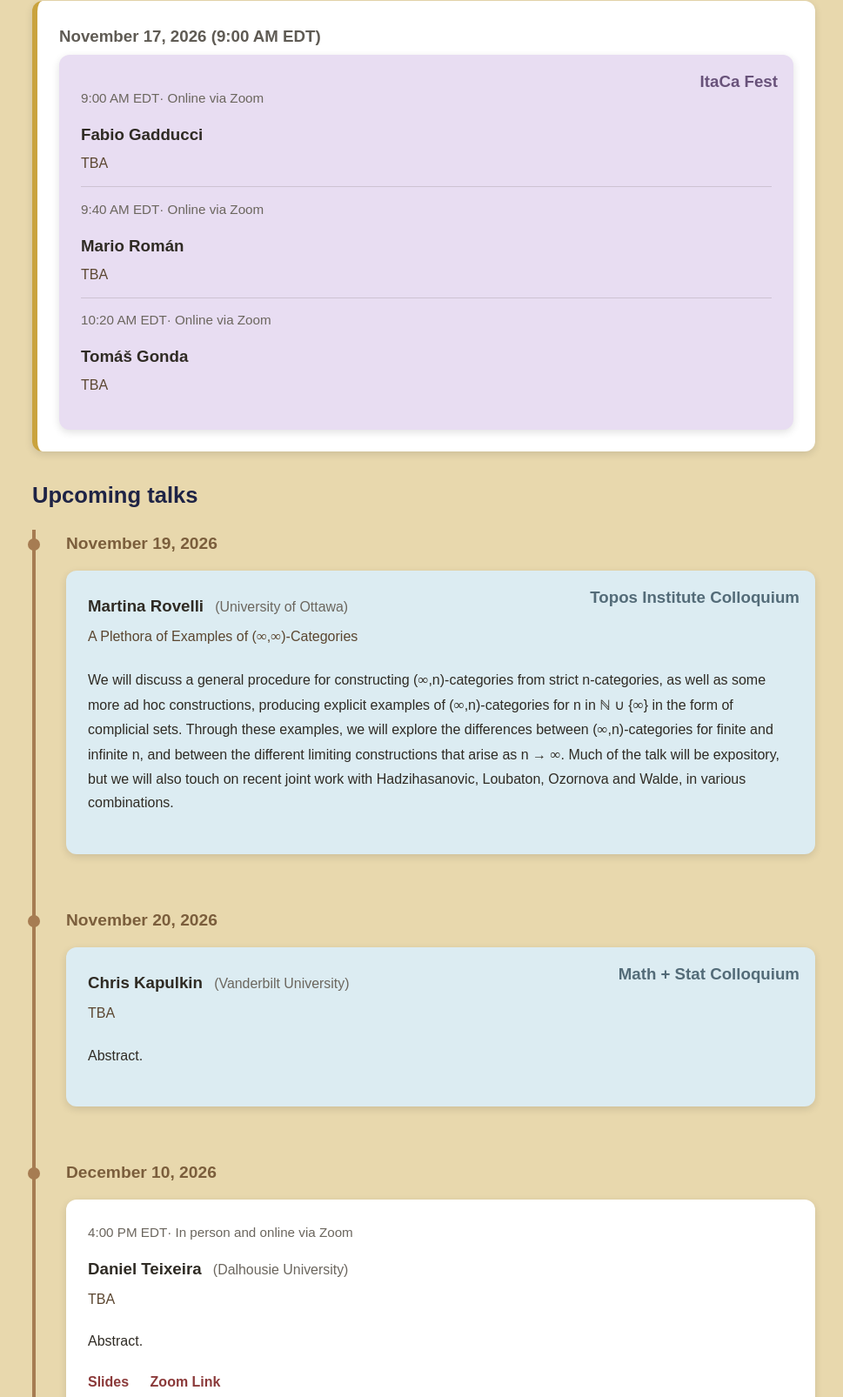
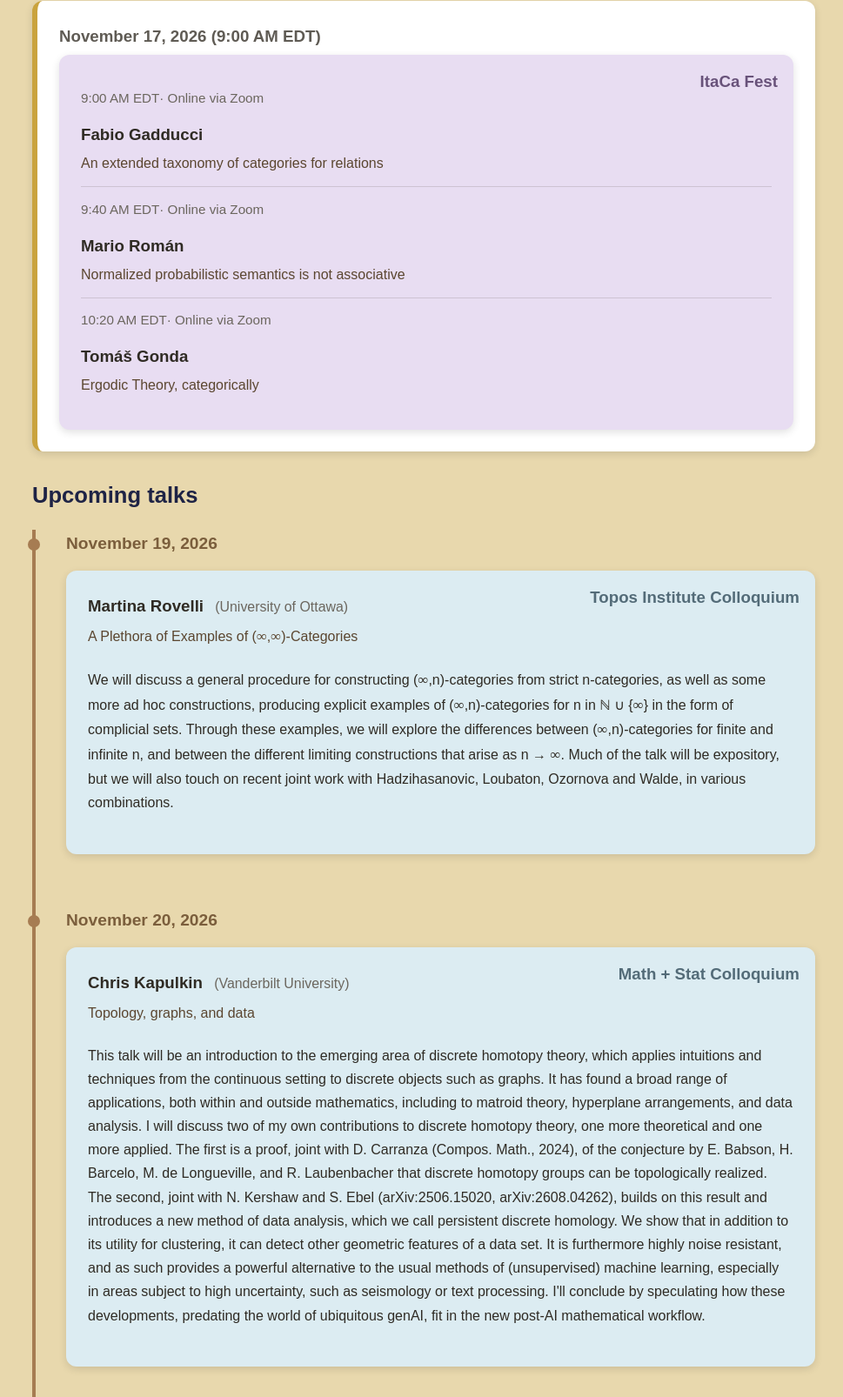
Before and after one commit to sluneia/ottawa-logic-cat-seminar, a plain HTML site: page index.html in a window 1280 px wide. Shown: the part 1122-2728 px from the top of the page at 87% size, without its empty margins (153-1122 px from the left). Drawn offline with Linux system fonts and the light colour scheme.

Commit message:
Added abstract

```diff
--- a/index.html
+++ b/index.html
@@ -197,21 +197,21 @@ and I will present some of them.
     9:00 AM EDT· Online via Zoom
   </p>
 <h3>Fabio Gadducci</h3>
-<h4>TBA</h4>
+<h4>An extended taxonomy of categories for relations</h4>
 </div>
 <div class="itaca-talk">
   <p class="talk-info">
     9:40 AM EDT· Online via Zoom
   </p>
 <h3>Mario Román</h3>
-<h4>TBA</h4>
+<h4>Normalized probabilistic semantics is not associative</h4>
 </div>
 <div class="itaca-talk">
   <p class="talk-info">
     10:20 AM EDT· Online via Zoom
   </p>
 <h3>Tomáš Gonda</h3>
-<h4>TBA</h4>
+<h4>Ergodic Theory, categorically</h4>
 </div>
 </div>
 </div>
@@ -270,9 +270,11 @@ November 20, 2026
   <a href="https://kkapulkin.github.io/" class="speaker-link" target="_blank" rel="noopener noreferrer"> Chris Kapulkin </a>
   <span class="institution">(Vanderbilt University)</span>
 </h3>
-<h4>TBA</h4>
+<h4>Topology, graphs, and data </h4>
 <p>
-Abstract.
+This talk will be an introduction to the emerging area of discrete homotopy theory, which applies intuitions and techniques from the continuous setting to discrete objects such as graphs. It has found a broad range of applications, both within and outside mathematics, including to matroid theory, hyperplane arrangements, and data analysis.
+I will discuss two of my own contributions to discrete homotopy theory, one more theoretical and one more applied. The first is a proof, joint with D. Carranza (Compos. Math., 2024), of the conjecture by E. Babson, H. Barcelo, M. de Longueville, and R. Laubenbacher that discrete homotopy groups can be topologically realized. The second, joint with N. Kershaw and S. Ebel (arXiv:2506.15020, arXiv:2608.04262), builds on this result and introduces a new method of data analysis, which we call persistent discrete homology. We show that in addition to its utility for clustering, it can detect other geometric features of a data set. It is furthermore highly noise resistant, and as such provides a powerful alternative to the usual methods of (unsupervised) machine learning, especially in areas subject to high uncertainty, such as seismology or text processing.
+I'll conclude by speculating how these developments, predating the world of ubiquitous genAI, fit in the new post-AI mathematical workflow.
 </p>
 <p class="links">
 </p>
```
